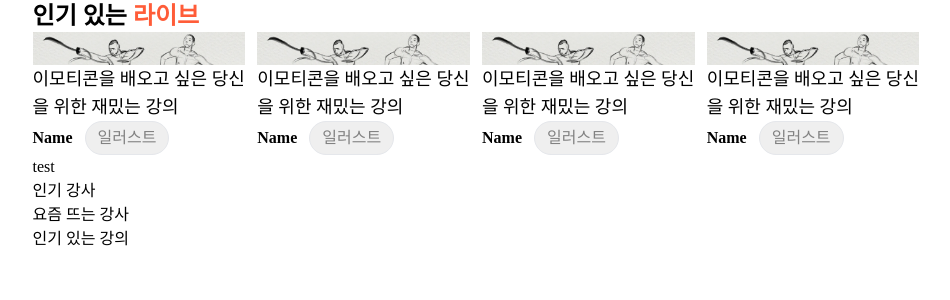
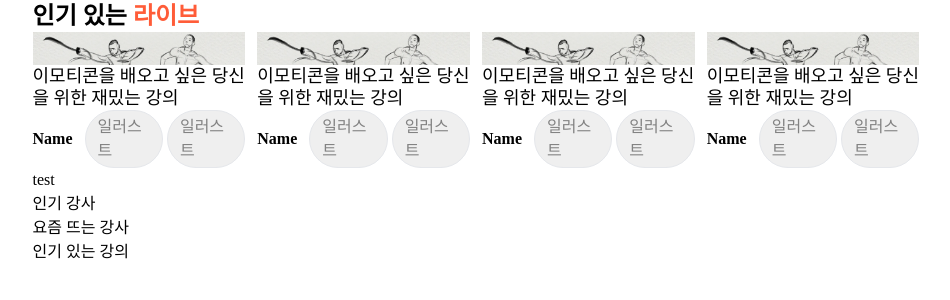
Before and after one commit to dnwnsrb11/grimtalk, a React (Vite) app: page / in a window 1280 px wide. Shown: the top 300 px of the page, without its empty margins (164-1114 px from the left). Built offline with nearby package versions, Linux system fonts and the light colour scheme; a web font is replaced by a local one.

Commit message:
test: 테스트를 위해 assets에 이미지 추가

```diff
--- a/src/components/mainPages/home/LiveList.jsx
+++ b/src/components/mainPages/home/LiveList.jsx
@@ -10,12 +10,14 @@ export const LiveList = () => {
         </div>
         <div>
           {/* 텍스트 구역 */}
-          <h4 className="text-lg">이모티콘을 배오고 싶은 당신을 위한 재밌는 강의</h4>
+          <h4 className="text-lg leading-tight">이모티콘을 배오고 싶은 당신을 위한 재밌는 강의</h4>
           <div className="flex items-center gap-3">
             <h4 className="text-base font-bold">Name</h4>
-            <div>
+            <div className="flex gap-1">
               <div className="inline-block rounded-full border bg-bg-gray-color px-3 py-1">
-                {/* 반복되어 보여진다. */}
+                <p className="text-text-gray-color">일러스트</p>
+              </div>
+              <div className="inline-block rounded-full border bg-bg-gray-color px-3 py-1">
                 <p className="text-text-gray-color">일러스트</p>
               </div>
             </div>
```
Also changed, not shown: src/assets/banner/Test/TestImg.png (added).
